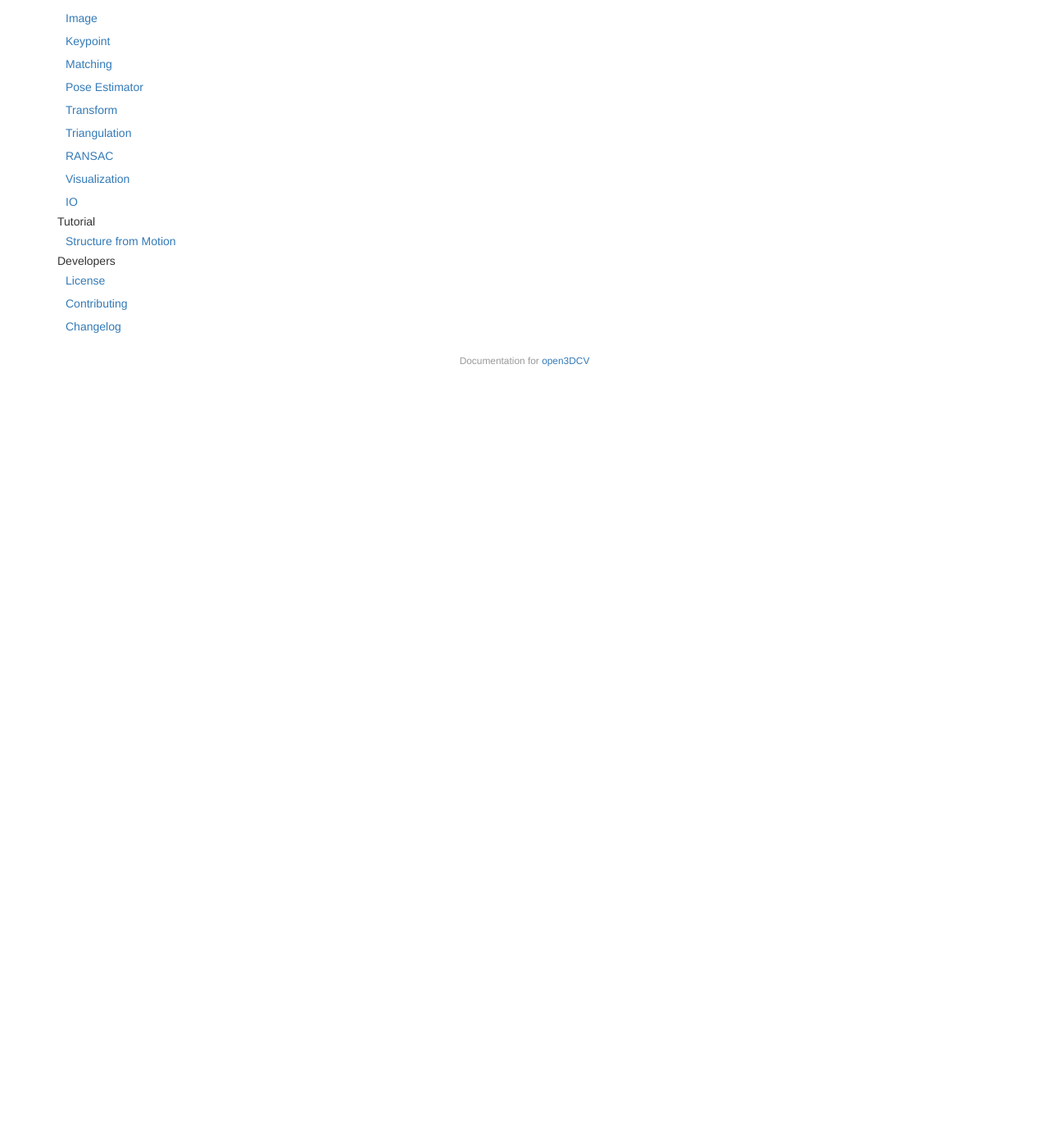
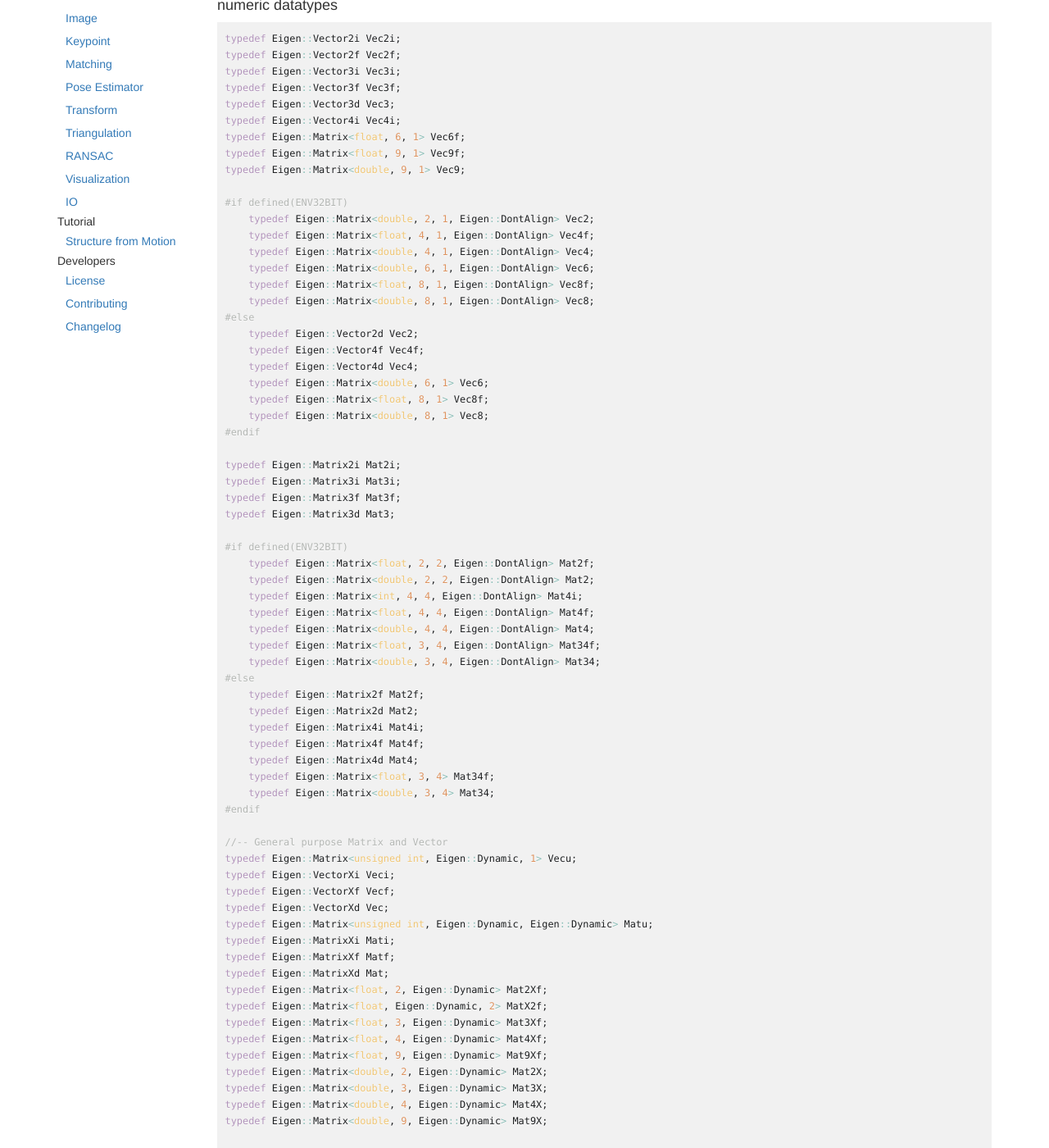
Before and after one commit to imkaywu/open3DCV, a Jekyll site: the page built from docs/_posts/2017-09-28-math.md, in a window 1280 px wide and 1400 px high, scrolled down 233 px. Shown: the whole window at 82% size. Built offline with Jekyll 4.4.1, drawn with Linux system fonts in a browser that asks for light colours; formulas are drawn with MathJax 3; before the commit the page ends 900 px from its top, so only the background shows below that; some of the changed text lies outside the part shown.

Commit message:
update doc: math

````diff
--- a/docs/_posts/2017-09-28-math.md
+++ b/docs/_posts/2017-09-28-math.md
@@ -6,4 +6,125 @@
 order: 0
 ---
 
-documentation to be come...
+### numeric datatypes and methods
+`numeric.h`
+
+This file defines a variety of numeric data types, and some numeric operations. The [Eigen]() library is used as the underlying data types.
+
+#### numeric datatypes
+```cpp
+typedef Eigen::Vector2i Vec2i;
+typedef Eigen::Vector2f Vec2f;
+typedef Eigen::Vector3i Vec3i;
+typedef Eigen::Vector3f Vec3f;
+typedef Eigen::Vector3d Vec3;
+typedef Eigen::Vector4i Vec4i;
+typedef Eigen::Matrix<float, 6, 1> Vec6f;
+typedef Eigen::Matrix<float, 9, 1> Vec9f;
+typedef Eigen::Matrix<double, 9, 1> Vec9;
+
+#if defined(ENV32BIT)
+    typedef Eigen::Matrix<double, 2, 1, Eigen::DontAlign> Vec2;
+    typedef Eigen::Matrix<float, 4, 1, Eigen::DontAlign> Vec4f;
+    typedef Eigen::Matrix<double, 4, 1, Eigen::DontAlign> Vec4;
+    typedef Eigen::Matrix<double, 6, 1, Eigen::DontAlign> Vec6;
+    typedef Eigen::Matrix<float, 8, 1, Eigen::DontAlign> Vec8f;
+    typedef Eigen::Matrix<double, 8, 1, Eigen::DontAlign> Vec8;
+#else
+    typedef Eigen::Vector2d Vec2;
+    typedef Eigen::Vector4f Vec4f;
+    typedef Eigen::Vector4d Vec4;
+    typedef Eigen::Matrix<double, 6, 1> Vec6;
+    typedef Eigen::Matrix<float, 8, 1> Vec8f;
+    typedef Eigen::Matrix<double, 8, 1> Vec8;
+#endif
+
+typedef Eigen::Matrix2i Mat2i;
+typedef Eigen::Matrix3i Mat3i;
+typedef Eigen::Matrix3f Mat3f;
+typedef Eigen::Matrix3d Mat3;
+
+#if defined(ENV32BIT)
+    typedef Eigen::Matrix<float, 2, 2, Eigen::DontAlign> Mat2f;
+    typedef Eigen::Matrix<double, 2, 2, Eigen::DontAlign> Mat2;
+    typedef Eigen::Matrix<int, 4, 4, Eigen::DontAlign> Mat4i;
+    typedef Eigen::Matrix<float, 4, 4, Eigen::DontAlign> Mat4f;
+    typedef Eigen::Matrix<double, 4, 4, Eigen::DontAlign> Mat4;
+    typedef Eigen::Matrix<float, 3, 4, Eigen::DontAlign> Mat34f;
+    typedef Eigen::Matrix<double, 3, 4, Eigen::DontAlign> Mat34;
+#else
+    typedef Eigen::Matrix2f Mat2f;
+    typedef Eigen::Matrix2d Mat2;
+    typedef Eigen::Matrix4i Mat4i;
+    typedef Eigen::Matrix4f Mat4f;
+    typedef Eigen::Matrix4d Mat4;
+    typedef Eigen::Matrix<float, 3, 4> Mat34f;
+    typedef Eigen::Matrix<double, 3, 4> Mat34;
+#endif
+
+//-- General purpose Matrix and Vector
+typedef Eigen::Matrix<unsigned int, Eigen::Dynamic, 1> Vecu;
+typedef Eigen::VectorXi Veci;
+typedef Eigen::VectorXf Vecf;
+typedef Eigen::VectorXd Vec;
+typedef Eigen::Matrix<unsigned int, Eigen::Dynamic, Eigen::Dynamic> Matu;
+typedef Eigen::MatrixXi Mati;
+typedef Eigen::MatrixXf Matf;
+typedef Eigen::MatrixXd Mat;
+typedef Eigen::Matrix<float, 2, Eigen::Dynamic> Mat2Xf;
+typedef Eigen::Matrix<float, Eigen::Dynamic, 2> MatX2f;
+typedef Eigen::Matrix<float, 3, Eigen::Dynamic> Mat3Xf;
+typedef Eigen::Matrix<float, 4, Eigen::Dynamic> Mat4Xf;
+typedef Eigen::Matrix<float, 9, Eigen::Dynamic> Mat9Xf;
+typedef Eigen::Matrix<double, 2, Eigen::Dynamic> Mat2X;
+typedef Eigen::Matrix<double, 3, Eigen::Dynamic> Mat3X;
+typedef Eigen::Matrix<double, 4, Eigen::Dynamic> Mat4X;
+typedef Eigen::Matrix<double, 9, Eigen::Dynamic> Mat9X;
+
+/// Quaternion type
+typedef Eigen::Quaternion<double> Quaternion;
+typedef Eigen::Quaternion<double> Quaternionf;
+```
+
+#### numeric methods
+```cpp
+template<typename TMat, typename TVec>
+TMat cross_product_matrix(const TVec& x);
+```
+method that computes the skew-symmetric cross product matrix from a vector.
+
+```cpp
+template<typename T>
+inline int qr(T M, T& R, T& Q);
+```
+method that computes the QR decomposition, $$M=QR$$, where $$Q$$ is a orthogonal matrix, and $$R$$ is a upper triangular matrix.
+
+```cpp
+template<typename T>
+inline int rq(T M, T& R, T& Q)
+```
+method that compute the RQ decomposition, $$M=RQ$$, where $$Q$$ is a orthogonal matrix, and $$R$$ is a upper triangular matrix.
+
+```cpp
+template <typename T>
+T nullspace(Eigen::Matrix<T, Eigen::Dynamic, Eigen::Dynamic>* A,
+            Eigen::Matrix<T, Eigen::Dynamic, 1>* x)
+```
+method that commputes the right nullspace with the minimum singular value, where $$Ax=0$$.
+
+```cpp
+template <typename T>
+T Nullspace2(Eigen::Matrix<T, Eigen::Dynamic, Eigen::Dynamic> *A,
+             Eigen::Matrix<T, Eigen::Dynamic, Eigen::Dynamic> *x1,
+             Eigen::Matrix<T, Eigen::Dynamic, Eigen::Dynamic> *x2 )
+```
+method that commputes the right nullspace with the top two minimum singular values, where $$Ax_1=0, Ax_2=0$$.
+
+```cpp
+template <typename T>
+void svd(Eigen::Matrix<T, Eigen::Dynamic, Eigen::Dynamic>* A,
+         Eigen::Matrix<T, Eigen::Dynamic, Eigen::Dynamic>* U,
+         Eigen::Matrix<T, Eigen::Dynamic, Eigen::Dynamic>* S,
+         Eigen::Matrix<T, Eigen::Dynamic, Eigen::Dynamic>* V)
+```
+method that computes the SVD decomposition of matrix $$A$$, where $$A=USV^\top$$.
````
Also changed, not shown: 9 other files.
